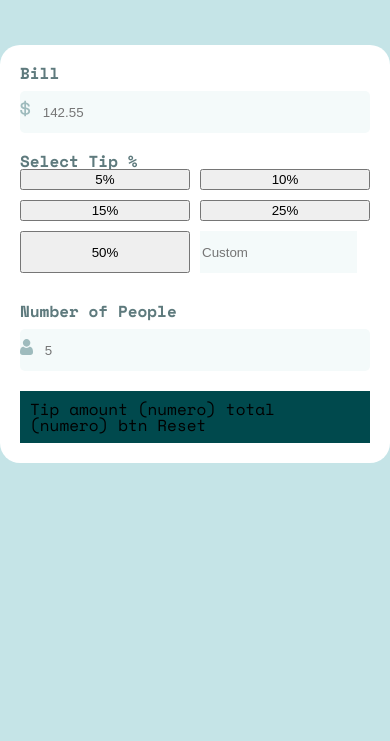
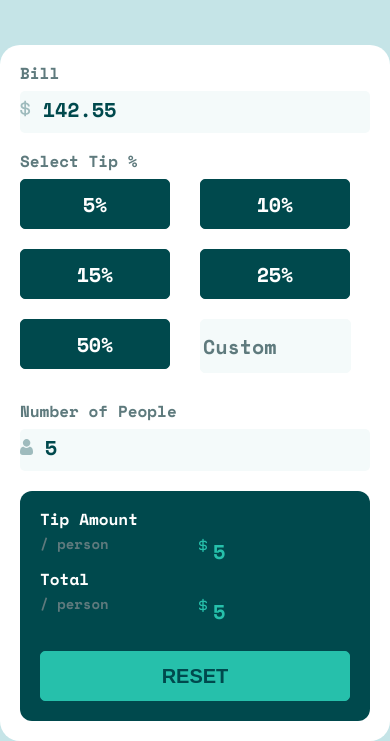
Before and after one commit to mdanieladla/tip-calculator, a plain HTML site: page index.html in a window 390 px wide. Shown: the part 105-846 px from the top of the page. Drawn offline with nearby package versions, Linux system fonts and the light colour scheme.

Commit message:
almost finished style mobile version

```diff
--- a/index.html
+++ b/index.html
@@ -14,6 +14,11 @@
     <link
       href="https://fonts.googleapis.com/css2?family=Space+Mono:wght@400;700&display=swap"
       rel="stylesheet"
+    />
+    <!-- Fuente Unicons -->
+    <link
+      rel="stylesheet"
+      href="https://unicons.iconscout.com/release/v4.0.0/css/line.css"
     />
     <link rel="stylesheet" href="./styles/reset.css" />
     <link rel="stylesheet" href="./styles/main.css" />
@@ -35,12 +40,12 @@
           </div>
           <span class="select-span">Select Tip % </span>
           <div class="tip">
-            <button>5%</button>
-            <button>10%</button>
-            <button>15%</button
-            ><button>25%</button>
-            <button>50%</button>
-            <input type="text" placeholder="Custom" class="input"></input>
+            <button class="tip-btn">5%</button>
+            <button class="tip-btn">10%</button>
+            <button class="tip-btn">15%</button>
+            <button class="tip-btn">25%</button>
+            <button class="tip-btn">50%</button>
+            <input type="text" placeholder="Custom" class="input-custom"></input>
           </div>
           <span class="number-people">Number of People</span>
           <div class="test">
@@ -50,7 +55,21 @@
                 </div>
           </div>
         </div>
-        <div class="preview">Tip amount (numero) total (numero) btn Reset</div>
+        <div class="preview">
+            <span class="tip-amount">Tip Amount </span>
+            <span class="person">/ person</span>
+            <div class="dollar-input">
+                <i class="uil uil-dollar-alt img-prevw"></i>
+                <input type="text" class="input-preview" placeholder="5">
+            </div>
+             <span class="total-bill">Total </span>
+             <span class="person">/ person</span>
+             <div class="dollar-input">
+                <i class="uil uil-dollar-alt img-prevw"></i>
+                <input type="text" class="input-preview" placeholder="5">
+             </div>
+             <button class="reset-btn">Reset</button>
+            </div>
       </div>
     </main>
   </body>
--- a/styles/main.css
+++ b/styles/main.css
@@ -94,10 +94,102 @@ The designs were created to the following widths:
     margin-bottom: 30px;
 }
 
+.tip-btn{
+    margin-top: 10px;
+    height: 50px;
+    width: 150px;
+    background-color: var(--very-dark-cyan);
+    color: var(--White);
+    font-weight: 700;
+    font-size: 20px;
+    font-family: 'Space Mono', monospace;
+    border-radius: 5px;
+    border: 1px solid var(--very-dark-cyan);
+}
 
+.input-custom{
+    margin-top: 10px;
+    height: 50px;
+    width: 145px;
+    background-color: var(--light-grayish-cyan2);
+    color: var(--White);
+    font-weight: 700;
+    font-size: 20px;
+    font-family: 'Space Mono', monospace;
+    border-radius: 5px;
+    border: 1px solid var(--light-grayish-cyan2);
+}
+
+.calculator ::placeholder {
+    color: var(--very-dark-cyan);
+    font-size: 20px;
+    font-weight: 700;
+    font-family: 'Space Mono', monospace;;
+}
+
+.tip ::placeholder {
+    color: var(--dark-grayish-cyan1);
+}
 
 /*preview part*/
 .preview{
-    padding: 10px;
+    border-radius: 12px;
+    padding: 20px;
     background-color: var(--very-dark-cyan);
+    display: grid;
+    grid-template-columns: 1fr 1fr;
 }
+
+.tip-amount, .total-bill{
+    color: var(--White);
+    margin-bottom: 10px;
+    font-weight: 600;
+}
+
+.person{
+    grid-column-start: 1;
+    color: var(--dark-grayish-cyan1);
+    font-weight: 700;
+    font-size: 14px;
+    margin-bottom: 20px;
+}
+
+.dollar-input{
+    display: flex;
+    flex-direction: row;
+}
+
+.img-prevw{
+    color: var(--strong-cyan);
+}
+
+.input-preview{
+    background-color: var(--very-dark-cyan);
+    border: none;
+    width: 100px;
+}
+
+.total-bill{
+    grid-column-start: 1;
+}
+
+.reset-btn{
+    color: var(--White);
+    background-color: var(--strong-cyan);
+    grid-column-start: 1;
+    grid-column-end: 3;
+    border: 1px solid var(--strong-cyan);
+    height: 50px;
+    border-radius: 5px;
+    text-transform: uppercase;
+    font-weight: 700;
+    font-size: 20px;
+    margin-top: 20px;
+    color: var(--very-dark-cyan);
+}
+
+.preview ::placeholder{
+    color: var(--strong-cyan);
+    font-size: 20px;
+    font-weight: 700;
+}
```
